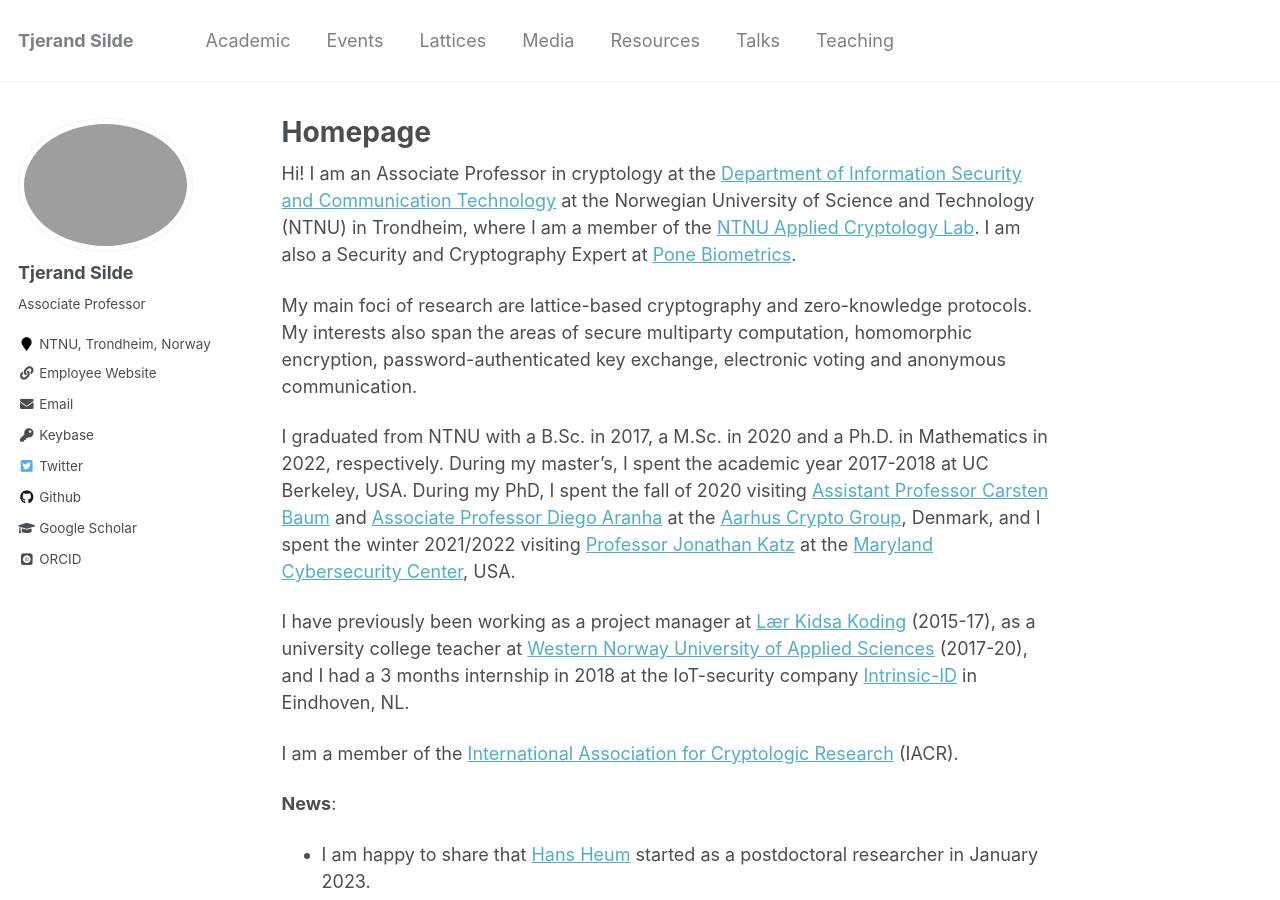
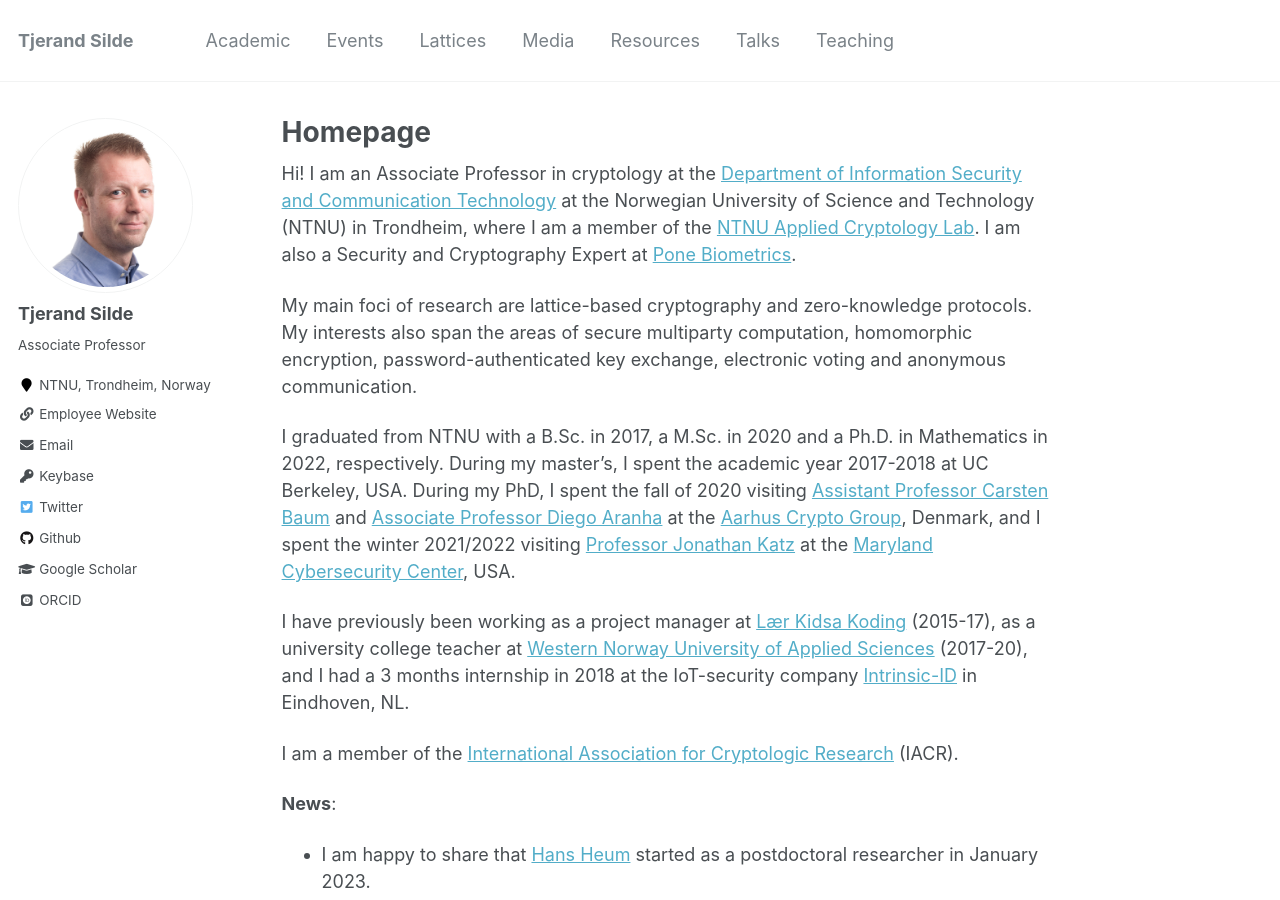
Before and after one commit to tjesi/tjesi.github.io, a Jekyll site: the page built from _pages/about.md, in a window 1280 px wide and 900 px high. Built offline with Jekyll 4.4.1, drawn with Linux system fonts in a browser that asks for light colours; some web fonts are replaced.

Commit message:
Update _config.yml

```diff
--- a/_config.yml
+++ b/_config.yml
@@ -48,7 +48,7 @@ atom_feed:
 # Site Author
 author:
   name             : "Tjerand Silde"
-  avatar           : "tjerand.png"
+  avatar           : "tjerand.jpg"
   bio              : "Associate Professor"
   location         : "NTNU, Trondheim, Norway"
   googlescholar    : "https://scholar.google.no/citations?user=fWLrd9MAAAAJ&hl=en"
```
